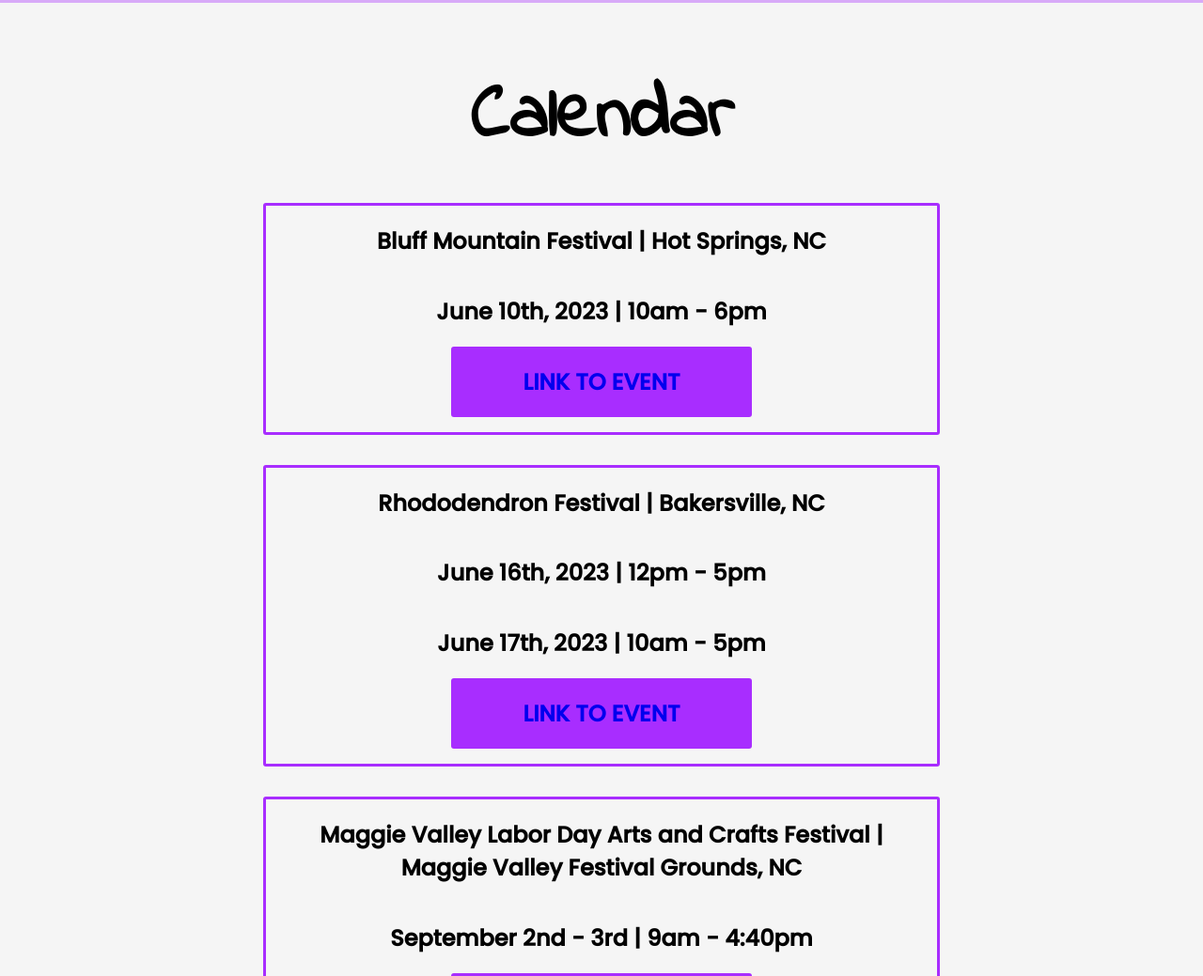
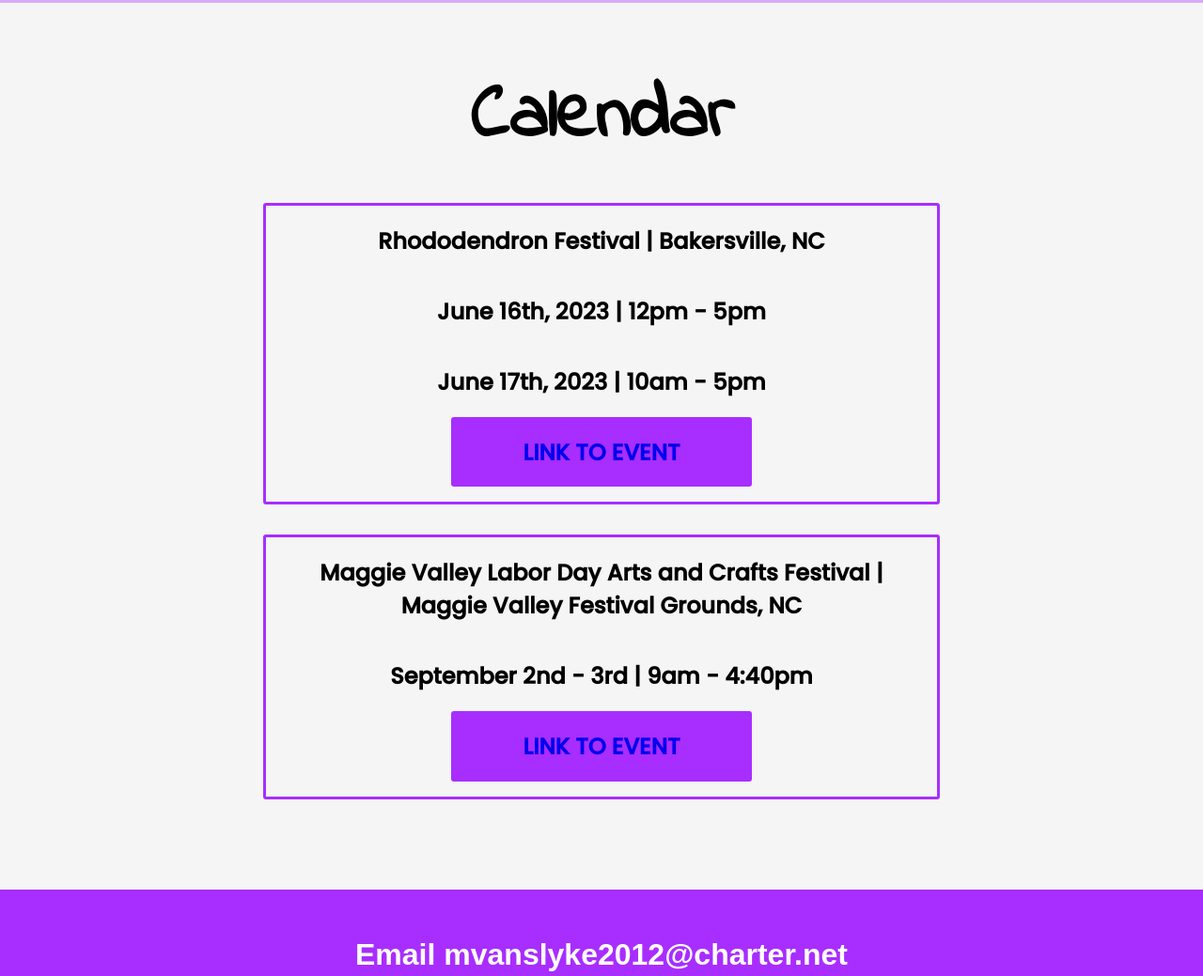
Before and after one commit to Tasups/Max-s-Website, a website: page index.html in a window 1280 px wide. Shown: the part 4595-5634 px from the top of the page at 94% size. Drawn offline with Linux system fonts and the light colour scheme.

Commit message:
calendar updated

```diff
--- a/index.html
+++ b/index.html
@@ -102,13 +102,6 @@
                 <h1 class="calendar__container-title">Calendar</h1>
                 <ul class="calendar__list">
                     <li class="calendar__list-item">
-                        <h2>Bluff Mountain Festival | Hot Springs, NC</h2>
-                        <h2>June 10th, 2023 | 10am - 6pm</h2>
-                        <div class="calendar__event-link">
-                            <h2><a href="https://www.blueridgemusicnc.com/event/bluff-mountain-festival/" target="_blank">LINK TO EVENT</a></h2>
-                        </div>
-                    </li>
-                    <li class="calendar__list-item">
                         <h2>Rhododendron Festival | Bakersville, NC</h2>
                         <h2>June 16th, 2023 | 12pm - 5pm</h2>
                         <h2>June 17th, 2023 | 10am - 5pm</h2>
```
